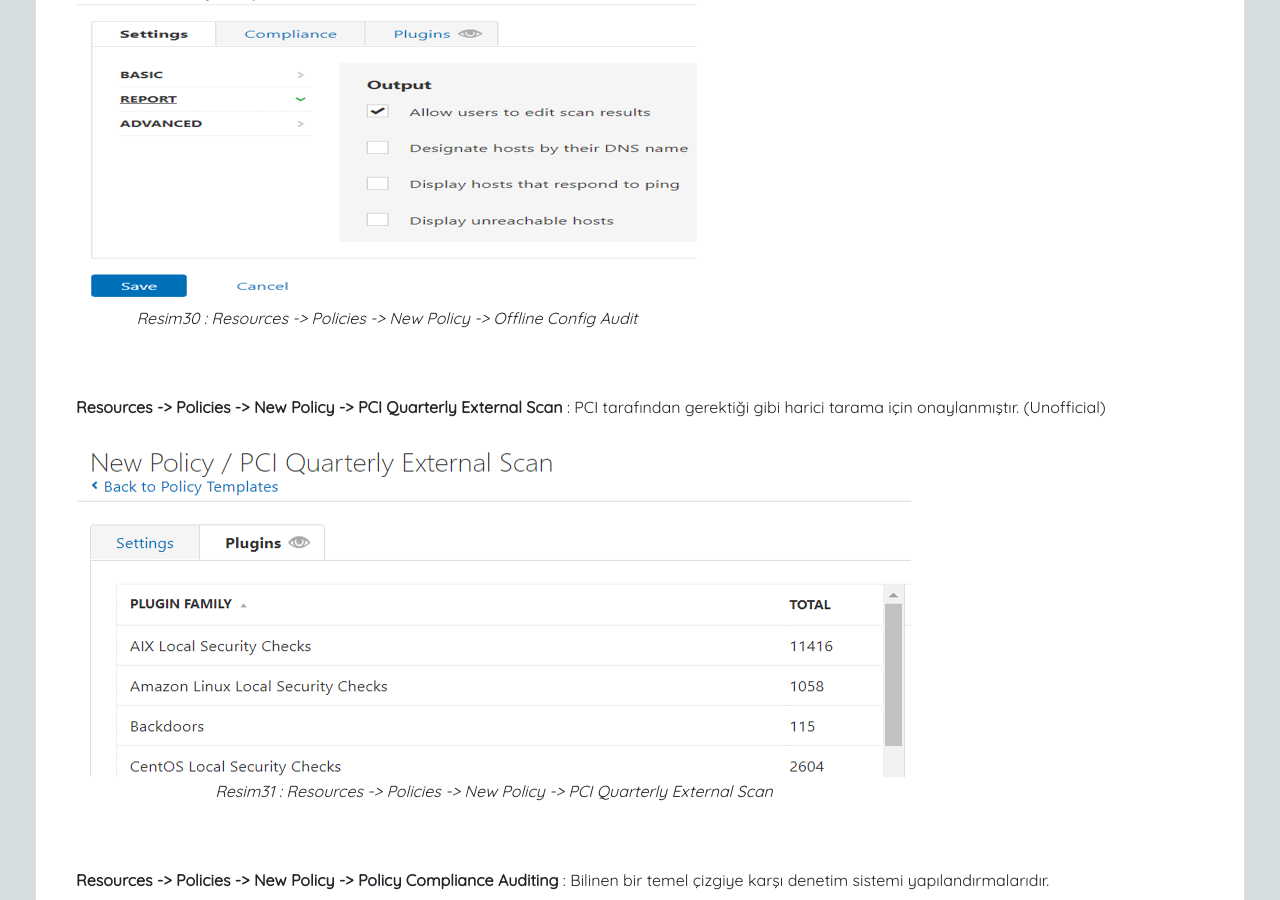
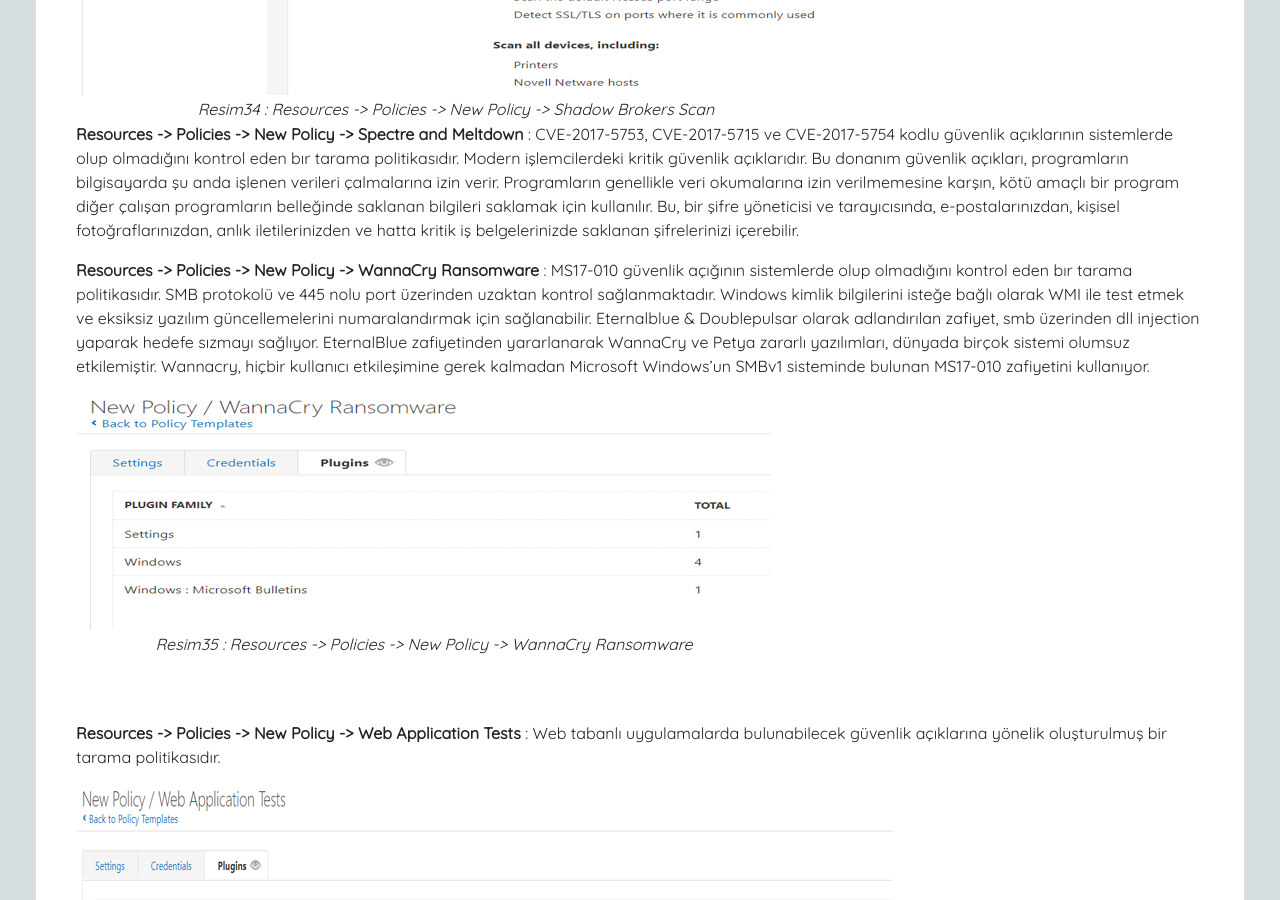
Before and after one commit to laccart/laccart, a Jekyll site: the page built from _posts/2020-07-02-Derinlemesine-Nesus-Kullanımı.markdown, in a window 1280 px wide and 900 px high, scrolled down 15994 px. Built offline with Jekyll 4.4.1, drawn with Linux system fonts in a browser that asks for light colours; nearby versions of some CDN libraries; our own code applies the rules of GitHub Pages for plain Markdown files; some of the changed text lies outside the part shown.

Commit message:
Update 2020-07-02-Derinlemesine-Nesus-Kullanımı.markdown

```diff
--- a/_posts/2020-07-02-Derinlemesine-Nesus-Kullanımı.markdown
+++ b/_posts/2020-07-02-Derinlemesine-Nesus-Kullanımı.markdown
@@ -14,7 +14,6 @@
 |:--:|
 | *Resim1 : Nessus Login Sayfası* |
 
-<br/><br/>
 
 Giriş panelinde kullanıcı bilgileri doğru girildiği takdirde ana panele yönlendirilir.
 
@@ -35,6 +34,7 @@
 <br/><br/>
 
 #### **Nesus Ayarları**
+
 - Settings
     - Settings
         - About
@@ -56,7 +56,6 @@
 |:--:|
 | *Resim4 : Nesus Settings -> Advanced Settings* |
 
-<br/><br/>
 
 **Settings -> Proxy Server** : HTTP isteklerini iletmek için kullanılır. Nessus eklenti güncelleştirmelerini gerçekleştirmek için uzak tarayıcılarla veya aracılarla iletişim kurmak için kullanır. Ana makine ve bağlantı portu zorunlu olup diğer bilgiler isteğe bağlı olabilir.
 
@@ -64,7 +63,6 @@
 |:--:|
 | *Resim5 : Nesus Settings -> Proxy Server* |
 
-<br/><br/>
 
 **Settings -> Remote Link** : Remote link ayarı etkinleştirilerek tarayıcı Tenable.io veya Nessus Manager ’a bağlanabilir. Taramalar yapılandırılırken veya başlatılırken tamamen yönetilebilir ve seçilebilir.
 
@@ -72,7 +70,7 @@
 |:--:|
 | *Resim6 : Nesus Settings -> Remote Link* |
 
-<br/><br/>
+
 
 **Settings -> SMTP Server** : E-posta almak veya göndermek için bir endüstri standardıdır. SMTP yapılandırıldıktan sonra tarama sonuçları bir taramanın *e-posta bildirimleri* yapılandırılmasında belirtilen alıcılar listesine gönderilir. Bu sonuçlar filtrelerle özel olarak özelleştirilebilir ve HTML uyumlu e-posta istemcisi gerektirir.
 
@@ -80,7 +78,7 @@
 |:--:|
 | *Resim7 : Nesus Settings -> SMTP Server* |
 
-<br/><br/>
+
 
 **Settings -> Custom CA** : Taramalar sırasında bu eklenti ( SSL Sertifikası ) yanlış bulguları azaltmaya yardımcı olur.
 
@@ -88,7 +86,6 @@
 |:--:|
 | *Resim8 : Nesus Settings -> Custom CA* |
 
-<br/><br/>
 
 **Settings -> Upgrade Assistant** : Nessus ’u güncelleştirme ve Tenable.io yükseltme işlemi gerçekleştirilir.
 
@@ -96,7 +93,7 @@
 |:--:|
 | *Resim9 : Nesus Settings -> Upgrade Assistant* |
 
-<br/><br/>
+
 
 **Settings -> Password Management** : Parolalar için parametreleri ayarlamanıza, oturum açma bildirimlerini açmanıza ve oturum zaman aşımını ayarlamanıza olanak tanır. Giriş bildirimleri, kullanıcının son başarılı giriş - başarısız girişlerinin tarih, saat, IP gibi bilgileri tutar. Başarısız deneme kaydını da tutar.
 
@@ -104,7 +101,7 @@
 |:--:|
 | *Resim10 : Nesus Settings -> Password Management* |
 
-<br/><br/>
+
 
 **Accounts -> My Account** : Hesap ayarları ve API Keys bulunmaktadır.
 
@@ -112,7 +109,6 @@
 |:--:|
 | *Resim11 : Nesus Accounts -> My Account* |
 
-<br/><br/>
 
 Nessus'un taramalar sekmesinde yapılan taramaların bulunduğu klasörler ve tarama yapmak için kullanılan kaynaklar bulunmaktadır. Kaynaklar arasında politikalar, eklentiler, raporların özelleştirilmesi ve taramalar ile ilgili işlemler mevcuttur.
 
@@ -134,7 +130,6 @@
         - Customized Reports
         - Scanners
 
-<br/><br/>
 
 **Folders -> My Scans** : Kullanıcı tarafından yapılan taramalar yer alır. Ayrıca Import, New Folder, New Scan gibi sekmeleri vardır.
 
@@ -142,7 +137,6 @@
 |:--:|
 | *Resim13 : Nesus Folders -> My Scans* |
 
-<br/><br/>
 
 **Folders -> All Scans** : Bütün taramaları içerisinde barındırır.
 
@@ -150,7 +144,6 @@
 |:--:|
 | *Resim14 : Nesus Folders -> All Scans* |
 
-<br/><br/>
 
 **Folders -> Trash** : Silinen taramaların gönderildiği çöp kutusu denilebilir.
 
@@ -158,7 +151,6 @@
 |:--:|
 | *Resim15 : Nesus Folders -> Trash* |
 
-<br/><br/>
 
 **Resources -> Policies** : Tarama sırasında hangi işlemlerin  gerçekleştirildiğini tanımlayan özel şablonlar oluşturmaya olanak tanır. Bir kez oluşturulduktan şablon, tarama şablonları listesinden seçilebilir. Politikalar görüntülenebilir, oluşturulabilir, içe aktarılabilir, indirilebilir, düzenlenebilir ve silinebilir.
 
@@ -166,7 +158,6 @@
 |:--:|
 | *Resim16 : Nesus Resources -> Policies* |
 
-<br/><br/>
 
 **Resources -> Plugin Rules** : Eklenti kuralları, verilen herhangi bir eklentinin önemini gizlemenize veya değiştirmenize izin verir. Ek olarak, kurallar belirli bir ana bilgisayar veya belirli bir zaman dilimi ile sınırlandırılabilir. Kurallar görüntülenebilir, oluşturulabilir, düzenlenebilir ve silinebilir.
 
@@ -174,7 +165,6 @@
 |:--:|
 | *Resim17 : Nesus Resources -> Plugin Rules* |
 
-<br/><br/>
 
 **Resources -> Customized Reports** : Tarama sonuçlarından HTML veya PDF dosyalarını dışarı aktarırken kullanmak için özel bir ad ve logo eklenebilir. Resimler maksimum 10 MB boyutunda olan JPEG, GIF veya PNG formatında olmalı ve saydamlık içermemelidir.
 
@@ -182,7 +172,6 @@
 |:--:|
 | *Resim18 : Nesus Resources -> Customized Reports* |
 
-<br/><br/>
 
 **Resources -> Scanners** : Uzak tarayıcılara upgrade linkine tıklayarak bağlanılabilir. Bağlantı kuruldutan sonra taramaları yapılandırırken yerel olarak yönetilebilir ve seçilebilir. Tarayıcının mevcut durumu ve tüm çalışan taramalar kontrol edilebilir.
 
@@ -200,11 +189,9 @@
 |:--:|
 | *Resim19 : Nesus Varsayılan Tarama Politikaları* |
 
-<br/><br/>
 
 **Resources -> Policies -> New Policy** : Tarama yapılacak varlıklara yönelik yeni tarama politikaları oluşturulabilir. Ayrıca varsayılan politikalar yapılandırılarak yeni politikalar oluşturulabilir.
 
-<br/><br/>
 
 **Resources -> Policies -> New Policy -> Advanced Scan** : Herhangi bir öneri kullanmadan yapılacak tarama yapılandırılabilir. Bu taramada kullanıcı hedef sisteme yönelik network taramaları ve plugin kullanarak zafiyet taramaları gerçekleştirebilir.
 
@@ -212,7 +199,6 @@
 |:--:|
 | *Resim20 : Nesus Resources -> Policies -> New Policy -> Advanced Scan* |
 
-<br/><br/>
 
 **Resources -> Policies -> New Policy -> Audit Cloud Infrastructure** : Third-party bulut hizmetlerinin denetlenmesi için oluşturulan bir politikadır.
 
@@ -220,7 +206,6 @@
 |:--:|
 | *Resim21 : Nesus Resources -> Policies -> New Policy -> Audit Cloud Infrastructure* |
 
-<br/><br/>
 
 **Resources -> Policies -> New Policy -> BadLock Detection** : CVE-2016-2118 (samba) ve CVE-2016-0128(Microsoft) kodlu güvenlik açıklarının sistemlerde olup olmadığını kontrol eden bır tarama politikasıdır. BadLock zafiyeti, Wiındows 2003, Windows 2000, Windows XP ve samba sunucularını hedef alır.
 
@@ -228,11 +213,9 @@
 |:--:|
 | *Resim22 : MS08-067 ve BADLOCK zafiyetlerinin karşılaştırılması* |
 
-<br/><br/>
 
 **Resources -> Policies -> New Policy -> Bash Shellshock Detection** : CVE-2014-6271 ve CVE-2014-7169 kodlu güvenlik açıklarının sistemlerde olup olmadığını kontrol eden bır tarama politikasıdır. Bu politika, Shellshock güvenlik açığı için HTTP, FTP, SMTP, Telnet ve SIP aracılığıyla uzaktan denetleme yapmak için kullanılır. SSH bilgileri isteğe bağlı olarak CVE-2014-6271 kodlu zafiyetin test edilmesi için kullanılır. Bash Shellshock, birçok Linux/UNIX işletim sisteminde ve Apple’ın Mac OS X’inde kullanılan ortak komut satırı kabuğu olan GNU Bourne-Again Shell(Bash)’da bulunan bir güvenlik açığıdır. Hata, bir saldırganın zararlı kodu ekleyerek işletim sistemi tarafından kullanılan ortam değişkenlerinde kabuk komutlarını uzaktan çalıştırmasına izin verir.
 
-<br/><br/>
 
 **Resources -> Policies -> New Policy -> Basic Network Scan** : Herhangi bir hedef için genel sistem taramasıdır. TCP, ARP, ICMP paketlerini kullanır. Port taraması gerçekleştirilir.
 
@@ -240,7 +223,6 @@
 |:--:|
 | *Resim23 : Resources -> Policies -> New Policy -> Basic Network Scan* |
 
-<br/><br/>
 
 **Resources -> Policies -> New Policy -> Credentialed Patch Audit** : Ana makineler için kimlik doğrulaması yapıp eksik güncellemeleri numaralandırır. Brute-Force, Windows, Malware değerlendirmesi yapılabilir.
 
@@ -248,7 +230,6 @@
 |:--:|
 | *Resim24 : Resources -> Policies -> New Policy -> Credentialed Patch Audit* |
 
-<br/><br/>
 
 **Resources -> Policies -> New Policy -> DROWN Detection** : CVE-2016-0800 kodlu güvenlik açığının sistemlerde olup olmadığını kontrol eden bır tarama politikasıdır. Bu zafiyet, SSLv2 protokolündeki bir hatadan kaynaklanmaktadır. RSA şifreleme metnini daha yeni bir SSL/TLS protokolü sürümü kullanarak bir bağlantıdan şifrelemek ya da şifreyi çözmek olarak DROWN tekniği kullanılır.
 
@@ -256,15 +237,12 @@
 |:--:|
 | *Resim25 : Resources -> Policies -> New Policy -> DROWN Detection* |
 
-<br/><br/>
-
 **Resources -> Policies -> New Policy -> Host Discovery** : Basit bir keşif taraması sonucu açık hostların ve açık hostlara ait açık portların keşfi yapılır.
 
 | ![atgr26]({{ site.url }}/assets/img/Nessus/part2/resim26.png){: style="display: block; margin-left: auto; margin-right: auto; width: 100% "} |
 |:--:|
 | *Resim26 : Resources -> Policies -> New Policy -> Host Discovery* |
 
-<br/><br/>
 
 **Resources -> Policies -> New Policy -> Intel AMT Security Bypass** : CVE-2017-5689 kodlu güvenlik açığının sistemlerde olup olmadığını kontrol eden bır tarama politikasıdır. Özellikle kurumsal bilgisayarlar ve ağlar için daha büyük risk oluşturabilecek bir ayrıcalık yükseltme zafiyetidir. Belirli faktörler ve tetikleyiciler olsa bile, saldırganlara yönetim erişimi sağlayabilir, uzaktan kontrol edilip sıfırlama yada kapatma yapılabilir.
 
@@ -272,7 +250,6 @@
 |:--:|
 | *Resim27 : Resources -> Policies -> New Policy -> Intel AMT Security Bypass* |
 
-<br/><br/>
 
 **Resources -> Policies -> New Policy -> Internal PCI Network Scan** : Dahili bir PCI DSS güvenlik açığı taraması gerçekleştirir. Bir kurumun kart sahibi veri ortamına giden veya bu içeriğe giden iç taraftaki tüm ana bilgisayarlardaki mantıksal ağ çerçevesinde çalıştırılan güvenlik açığını tarar. Kimlik bilgileri, eksik yama gibi kontroller yapılır. En az 3 ayda biri tarama yapılması önerilir.
 
@@ -280,7 +257,6 @@
 |:--:|
 | *Resim28 : Resources -> Policies -> New Policy -> Internal PCI Network Scan* |
 
-<br/><br/>
 
 **Resources -> Policies -> New Policy -> Malware Scan** : Windows ve UNIX sistemler için malware yani zararlı yazılım analizi yapılır.
 
@@ -288,15 +264,12 @@
 |:--:|
 | *Resim29 : Resources -> Policies -> New Policy -> Malware Scan* |
 
-<br/><br/>
 
 **Resources -> Policies -> New Policy -> MDM Config Audit** : Mobil Cihazlarını yapılandırılmasını denetler. Kullanımı için Upgrade edilmesi gerekmektedir.
 
-<br/><br/>
 
 **Resources -> Policies -> New Policy -> Mobile Device Scan** : Microsoft Exchange ve mobil cihazların denetiminde kullanılır. Kullanılması için Upgrade edilmesi gerekmektedir.
 
-<br/><br/>
 
 **Resources -> Policies -> New Policy -> Offline Config Audit** : Offline olarak ağ cihazlarının yapılandırılmasını denetlemektedir.
 
@@ -304,15 +277,12 @@
 |:--:|
 | *Resim30 : Resources -> Policies -> New Policy -> Offline Config Audit* |
 
-<br/><br/>
-
 **Resources -> Policies -> New Policy -> PCI Quarterly External Scan** : PCI tarafından gerektiği gibi harici tarama için onaylanmıştır. (Unofficial)
 
 | ![atgr31]({{ site.url }}/assets/img/Nessus/part2/resim31.png){: style="display: block; margin-left: auto; margin-right: auto; width: 100% "} |
 |:--:|
 | *Resim31 : Resources -> Policies -> New Policy -> PCI Quarterly External Scan* |
 
-<br/><br/>
 
 **Resources -> Policies -> New Policy -> Policy Compliance Auditing** : Bilinen bir temel çizgiye karşı denetim sistemi yapılandırmalarıdır.
 
@@ -320,15 +290,11 @@
 |:--:|
 | *Resim32 : Resources -> Policies -> New Policy -> Policy Compliance Auditing* |
 
-<br/><br/>
-
 **Resources -> Policies -> New Policy -> SCAP and OVAL Auditing** : SCAP ve OVAL tanımlarını kullanan denetim sistemlerine yönelik taramadır. The Security Content Automation Protocol (SCAP), bir kuruluşta dağıtılan sistemlerin otomatik güvenlik açığı yönetimi, ölçümü ve politika uyumluluğu değerlendirmesini etkinleştirmek için belirli standartların kullanılması için bir yöntemdir.
 
 | ![atgr33]({{ site.url }}/assets/img/Nessus/part2/resim33.png){: style="display: block; margin-left: auto; margin-right: auto; width: 100% "} |
 |:--:|
 | *Resim33 : Resources -> Policies -> New Policy -> SCAP and OVAL Auditing* |
-
-<br/><br/>
 
 **Resources -> Policies -> New Policy -> Shadow Brokers Scan** : Shadow Brokers tarafından bulunan zafiyetlerin taranmasını sağlayan bir tarama politikasıdır.
 
@@ -336,21 +302,15 @@
 |:--:|
 | *Resim34 : Resources -> Policies -> New Policy -> Shadow Brokers Scan* |
 
-<br/><br/>
 
 **Resources -> Policies -> New Policy -> Spectre and Meltdown** : CVE-2017-5753, CVE-2017-5715 ve CVE-2017-5754  kodlu güvenlik açıklarının sistemlerde olup olmadığını kontrol eden bır tarama politikasıdır. Modern işlemcilerdeki kritik güvenlik açıklarıdır. Bu donanım güvenlik açıkları, programların bilgisayarda şu anda işlenen verileri çalmalarına izin verir. Programların genellikle veri okumalarına izin verilmemesine karşın, kötü amaçlı bir program diğer çalışan programların belleğinde saklanan bilgileri saklamak için kullanılır. Bu, bir şifre yöneticisi ve tarayıcısında, e-postalarınızdan, kişisel fotoğraflarınızdan, anlık iletilerinizden ve hatta kritik iş belgelerinizde saklanan şifrelerinizi içerebilir.
 
-<br/><br/>
 
-**Resources -> Policies -> New Policy -> WannaCry Ransomware** : MS17-010 güvenlik açığının sistemlerde olup olmadığını kontrol eden bır tarama politikasıdır. SMB protokolü ve 445 nolu port üzerinden uzaktan kontrol sağlanmaktadır. Windows kimlik bilgilerini isteğe bağlı olarak WMI ile test etmek ve eksiksiz yazılım güncellemelerini numaralandırmak için sağlanabilir.
+**Resources -> Policies -> New Policy -> WannaCry Ransomware** : MS17-010 güvenlik açığının sistemlerde olup olmadığını kontrol eden bır tarama politikasıdır. SMB protokolü ve 445 nolu port üzerinden uzaktan kontrol sağlanmaktadır. Windows kimlik bilgilerini isteğe bağlı olarak WMI ile test etmek ve eksiksiz yazılım güncellemelerini numaralandırmak için sağlanabilir. Eternalblue & Doublepulsar olarak adlandırılan zafiyet, smb üzerinden dll injection yaparak hedefe sızmayı sağlıyor. EternalBlue zafiyetinden yararlanarak WannaCry ve Petya zararlı yazılımları, dünyada birçok sistemi olumsuz etkilemiştir. Wannacry, hiçbir kullanıcı etkileşimine gerek kalmadan Microsoft Windows’un SMBv1 sisteminde bulunan MS17-010 zafiyetini kullanıyor.
 
 | ![atgr35]({{ site.url }}/assets/img/Nessus/part2/resim35.png){: style="display: block; margin-left: auto; margin-right: auto; width: 100% "} |
 |:--:|
 | *Resim35 : Resources -> Policies -> New Policy -> WannaCry Ransomware* |
-
-<br/><br/>
-
-Eternalblue & Doublepulsar olarak adlandırılan zafiyet, smb üzerinden dll injection yaparak hedefe sızmayı sağlıyor. EternalBlue zafiyetinden yararlanarak WannaCry ve Petya zararlı yazılımları, dünyada birçok sistemi olumsuz etkilemiştir. Wannacry, hiçbir kullanıcı etkileşimine gerek kalmadan Microsoft Windows’un SMBv1 sisteminde bulunan MS17-010 zafiyetini kullanıyor.
 
 <br/><br/>
 
@@ -364,86 +324,114 @@
 
 ### **Nessus Kullanımı**
 
-
-| **Adım1** |
-|:--:|
-| ![atgr37]({{ site.url }}/assets/img/Nessus/part2/resim37.png){: style="display: block; margin-left: auto; margin-right: auto; width: 70% "} |
 <br/><br/>
 
-| **Adım2** |
+| ![atgr37]({{ site.url }}/assets/img/Nessus/part2/resim37.png){: style="display: block; margin-left: auto; margin-right: auto; width: 70% "} |
 |:--:|
-| ![atgr38]({{ site.url }}/assets/img/Nessus/part2/resim38.png){: style="display: block; margin-left: auto; margin-right: auto; width: 70% "} |
+| **Adım1** |
+
 <br/><br/>
 
-| **Adım3** |
+
+| ![atgr38]({{ site.url }}/assets/img/Nessus/part2/resim38.png){: style="display: block; margin-left: auto; margin-right: auto; width: 70% "} |
 |:--:|
-| ![atgr39]({{ site.url }}/assets/img/Nessus/part2/resim39.png){: style="display: block; margin-left: auto; margin-right: auto; width: 70% "} |
+| **Adım2** |
+
 <br/><br/>
 
-| **Adım4** |
+
+| ![atgr39]({{ site.url }}/assets/img/Nessus/part2/resim39.png){: style="display: block; margin-left: auto; margin-right: auto; width: 70% "} |
 |:--:|
-| ![atgr40]({{ site.url }}/assets/img/Nessus/part2/resim40.png){: style="display: block; margin-left: auto; margin-right: auto; width: 70% "} |
-<br/><br/>
-| **Adım5** |
-|:--:|
-| ![atgr41]({{ site.url }}/assets/img/Nessus/part2/resim41.png){: style="display: block; margin-left: auto; margin-right: auto; width: 70% "} |
+| **Adım3** |
+
 <br/><br/>
 
-| **Adım6** |
+
+| ![atgr40]({{ site.url }}/assets/img/Nessus/part2/resim40.png){: style="display: block; margin-left: auto; margin-right: auto; width: 70% "} |
 |:--:|
-| ![atgr42]({{ site.url }}/assets/img/Nessus/part2/resim42.png){: style="display: block; margin-left: auto; margin-right: auto; width: 70% "} |
+| **Adım4** |
+
 <br/><br/>
 
-| **Adım7** |
+
+| ![atgr41]({{ site.url }}/assets/img/Nessus/part2/resim41.png){: style="display: block; margin-left: auto; margin-right: auto; width: 70% "} |
 |:--:|
-| ![atgr43]({{ site.url }}/assets/img/Nessus/part2/resim43.png){: style="display: block; margin-left: auto; margin-right: auto; width: 70% "} |
+| **Adım5** |
+
 <br/><br/>
 
-| **Adım8** |
+| ![atgr42]({{ site.url }}/assets/img/Nessus/part2/resim42.png){: style="display: block; margin-left: auto; margin-right: auto; width: 70% "} |
 |:--:|
-| ![atgr44]({{ site.url }}/assets/img/Nessus/part2/resim44.png){: style="display: block; margin-left: auto; margin-right: auto; width: 70% "} |
+| **Adım6** |
+
 <br/><br/>
 
-| **Adım9** |
+
+| ![atgr43]({{ site.url }}/assets/img/Nessus/part2/resim43.png){: style="display: block; margin-left: auto; margin-right: auto; width: 70% "} |
 |:--:|
-| ![atgr45]({{ site.url }}/assets/img/Nessus/part2/resim45.png){: style="display: block; margin-left: auto; margin-right: auto; width: 70% "} |
+| **Adım7** |
+
 <br/><br/>
 
-| **Adım10** |
+
+| ![atgr44]({{ site.url }}/assets/img/Nessus/part2/resim44.png){: style="display: block; margin-left: auto; margin-right: auto; width: 70% "} |
 |:--:|
-| ![atgr46]({{ site.url }}/assets/img/Nessus/part2/resim46.png){: style="display: block; margin-left: auto; margin-right: auto; width: 70% "} |
+| **Adım8** |
+
 <br/><br/>
 
-| **Adım11** |
+| ![atgr45]({{ site.url }}/assets/img/Nessus/part2/resim45.png){: style="display: block; margin-left: auto; margin-right: auto; width: 70% "} |
 |:--:|
-| ![atgr47]({{ site.url }}/assets/img/Nessus/part2/resim47.png){: style="display: block; margin-left: auto; margin-right: auto; width: 70% "} |
+| **Adım9** |
+
 <br/><br/>
 
-| **Adım12** |
+
+| ![atgr46]({{ site.url }}/assets/img/Nessus/part2/resim46.png){: style="display: block; margin-left: auto; margin-right: auto; width: 70% "} |
 |:--:|
-| ![atgr48]({{ site.url }}/assets/img/Nessus/part2/resim48.png){: style="display: block; margin-left: auto; margin-right: auto; width: 70% "} |
+| **Adım10** |
+
 <br/><br/>
 
-| **Adım13** |
+| ![atgr47]({{ site.url }}/assets/img/Nessus/part2/resim47.png){: style="display: block; margin-left: auto; margin-right: auto; width: 70% "} |
 |:--:|
-| ![atgr49]({{ site.url }}/assets/img/Nessus/part2/resim49.png){: style="display: block; margin-left: auto; margin-right: auto; width: 70% "} |
+| **Adım11** |
+
 <br/><br/>
 
-| **Adım14** |
+| ![atgr48]({{ site.url }}/assets/img/Nessus/part2/resim48.png){: style="display: block; margin-left: auto; margin-right: auto; width: 70% "} |
 |:--:|
-| ![atgr50]({{ site.url }}/assets/img/Nessus/part2/resim50.png){: style="display: block; margin-left: auto; margin-right: auto; width: 70% "} |
+| **Adım12** |
+
 <br/><br/>
 
-| **Adım15** |
+| ![atgr49]({{ site.url }}/assets/img/Nessus/part2/resim49.png){: style="display: block; margin-left: auto; margin-right: auto; width: 70% "} |
 |:--:|
-| [atgr51]({{ site.url }}/assets/img/Nessus/part2/resim51.png){: style="display: block; margin-left: auto; margin-right: auto; width: 70% "} |
+| **Adım13** |
+
 <br/><br/>
 
-| **Adım16** |
+
+| ![atgr50]({{ site.url }}/assets/img/Nessus/part2/resim50.png){: style="display: block; margin-left: auto; margin-right: auto; width: 70% "} |
 |:--:|
-| ![atgr52]({{ site.url }}/assets/img/Nessus/part2/resim52.png){: style="display: block; margin-left: auto; margin-right: auto; width: 70% "} |
+| **Adım14** |
+
 <br/><br/>
 
+| [atgr51]({{ site.url }}/assets/img/Nessus/part2/resim51.png){: style="display: block; margin-left: auto; margin-right: auto; width: 70% "} |
+|:--:|
+| **Adım15** |
+
+<br/><br/>
+
+
+| ![atgr52]({{ site.url }}/assets/img/Nessus/part2/resim52.png){: style="display: block; margin-left: auto; margin-right: auto; width: 70% "} |
+|:--:|
+| **Adım16** |
+
+<br/><br/>
+
+
+| ![atgr53]({{ site.url }}/assets/img/Nessus/part2/resim53.png){: style="display: block; margin-left: auto; margin-right: auto; width: 70% "} |
+|:--:|
 | **Adım17** |
-|:--:|
-| ![atgr53]({{ site.url }}/assets/img/Nessus/part2/resim53.png){: style="display: block; margin-left: auto; margin-right: auto; width: 70% "} |
```
